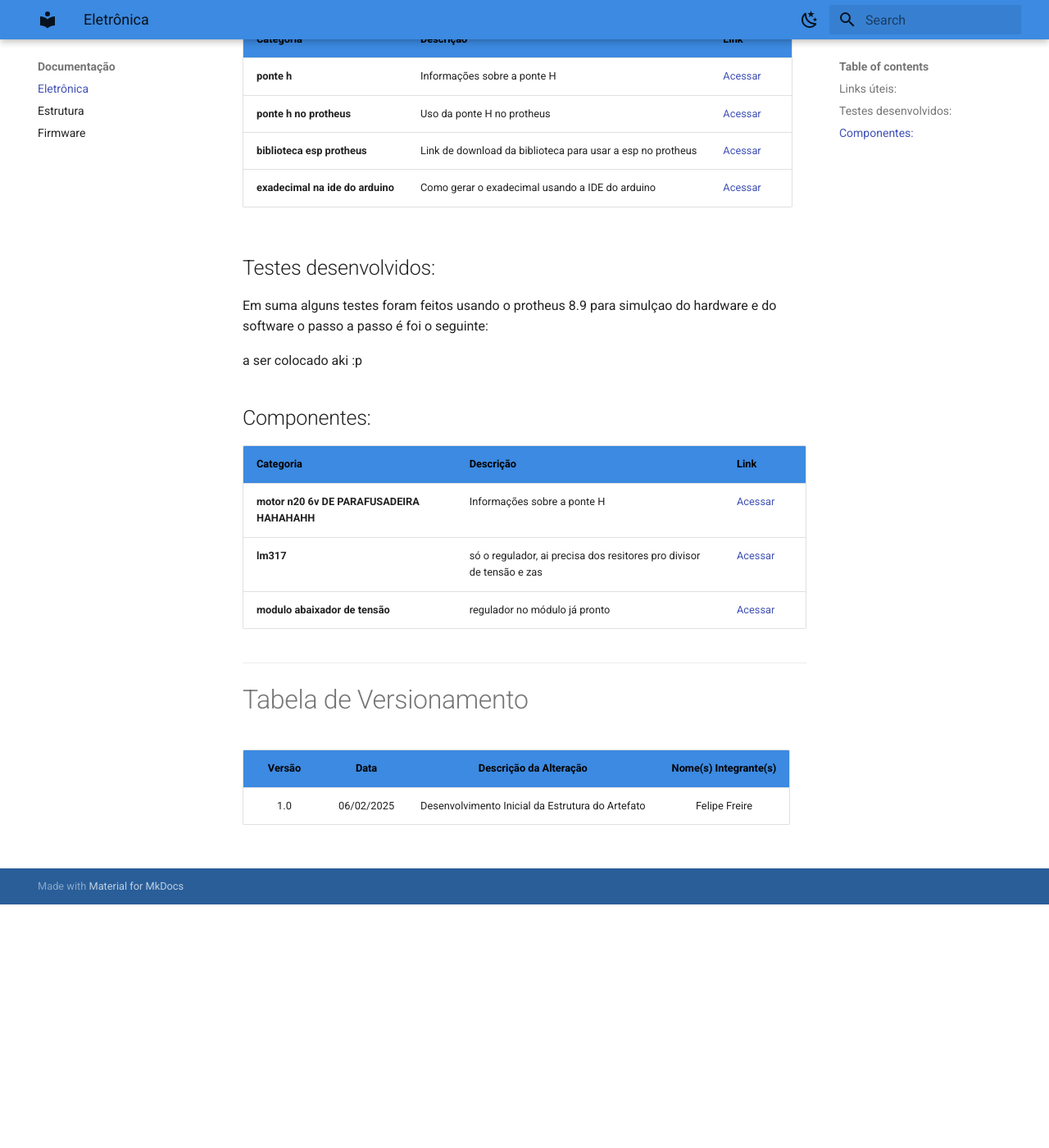
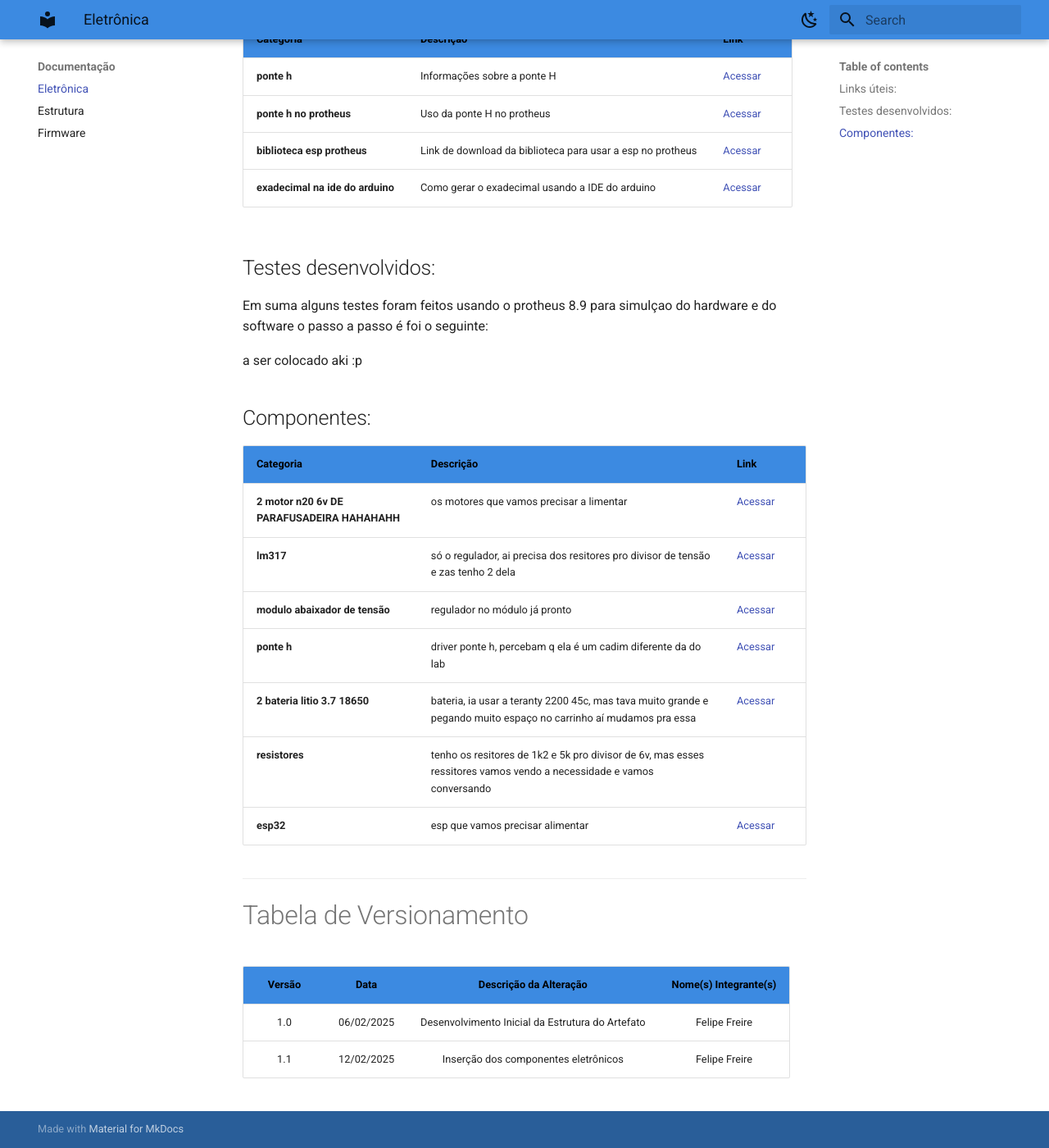
Before and after one commit to FelipeFreire-gf/roboSumo, an MkDocs documentation site: the page built from docs/documento-eletronica/documento-eletronica.md, in a window 1280 px wide and 1400 px high, scrolled down 297 px. Shown: the whole window at 82% size. Built offline with MkDocs 1.6.1 and Material for MkDocs 9.7.7, drawn with Linux system fonts in a browser that asks for light colours.

Commit message:
componentes eletronicos

```diff
--- a/docs/documento-eletronica/documento-eletronica.md
+++ b/docs/documento-eletronica/documento-eletronica.md
@@ -23,14 +23,13 @@ a ser colocado aki :p
 
 | Categoria                | Descrição                                     | Link                                                                                                                                  |
 |--------------------------|-----------------------------------------------|--------------------------------------------------------------------------------------------------------------------------------------|
-| **motor n20 6v DE PARAFUSADEIRA HAHAHAHH**                      | Informações sobre a ponte H         | [Acessar](https://produto.mercadolivre.com.br/MLB-3250167567-micro-motor-n20-6v-alto-torque-mini-parafusadeira-robotica-_JM)                        |
-| **lm317**                | só o regulador, ai precisa dos resitores pro divisor de tensão e zas        | [Acessar](https://www.huinfinito.com.br/reguladores-de-tensao/353-lm317-12-37v-15a.html) |
+| **2 motor n20 6v DE PARAFUSADEIRA HAHAHAHH**                      | os motores que vamos precisar a limentar        | [Acessar](https://produto.mercadolivre.com.br/MLB-3250167567-micro-motor-n20-6v-alto-torque-mini-parafusadeira-robotica-_JM)                        |
+| **lm317**                | só o regulador, ai precisa dos resitores pro divisor de tensão e zas tenho 2 dela        | [Acessar](https://www.huinfinito.com.br/reguladores-de-tensao/353-lm317-12-37v-15a.html) |
 | **modulo abaixador de tensão**                | regulador no módulo já pronto                | [Acessar](https://www.huinfinito.com.br/home/1218-modulo-abaixador-tensao-ajustavel-dc-dc-lm317.html) |
-
-
-
-
-
+| **ponte h**                | driver ponte h, percebam q ela é um cadim diferente da do lab                | [Acessar](https://www.usinainfo.com.br/home/driver-ponte-h-l298n-para-motores-dc-8583.html?srsltid=AfmBOooVXbzZRcf6k60Bk8L1RcCN5B3ER9khLS8XakJj_i2NTzZBtI6jp6o) |
+| **2 bateria litio 3.7 18650**                | bateria, ia usar a teranty 2200 45c, mas tava muito grande e pegando muito espaço no carrinho aí mudamos pra essa    | [Acessar](https://www.huinfinito.com.br/baterias-acessorios/1419-bateria-litio-37v-18650-recarregavel.html) |
+| **resistores**                | tenho os resitores de 1k2 e 5k pro divisor de 6v, mas esses ressitores vamos vendo a necessidade e vamos conversando               |  |
+| **esp32**                | esp que vamos precisar alimentar               | [Acessar](https://www.huinfinito.com.br/home/1411-modulo-wifi-nodemcu-esp-32-bluetooth.html) |
 
 ---
 # Tabela de Versionamento
@@ -38,3 +37,4 @@ a ser colocado aki :p
 | Versão | Data | Descrição da Alteração | Nome(s) Integrante(s) |
 | :----: | :--: | :--------------------: | :-------------------: |
 | 1.0 | 06/02/2025 | Desenvolvimento Inicial da Estrutura do Artefato | Felipe Freire |
+| 1.1 | 12/02/2025 | Inserção dos componentes eletrônicos | Felipe Freire |
```
